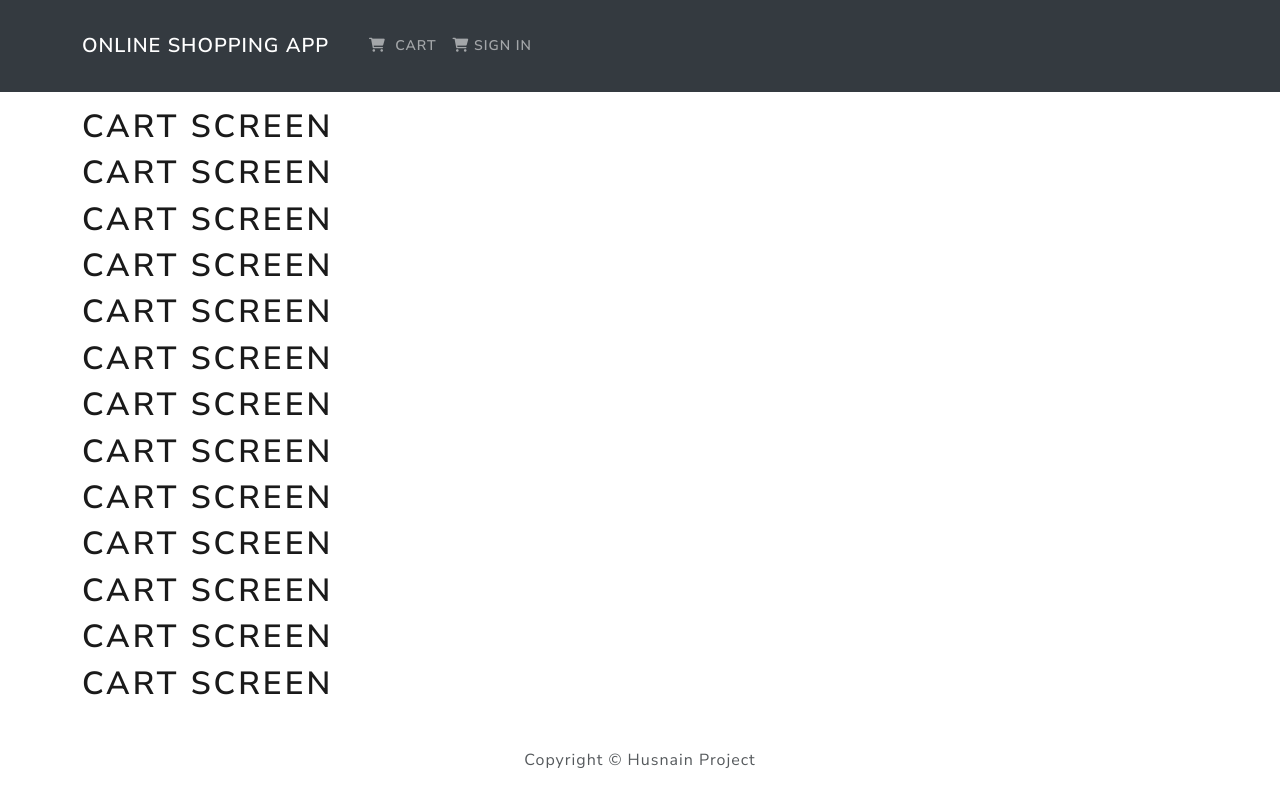
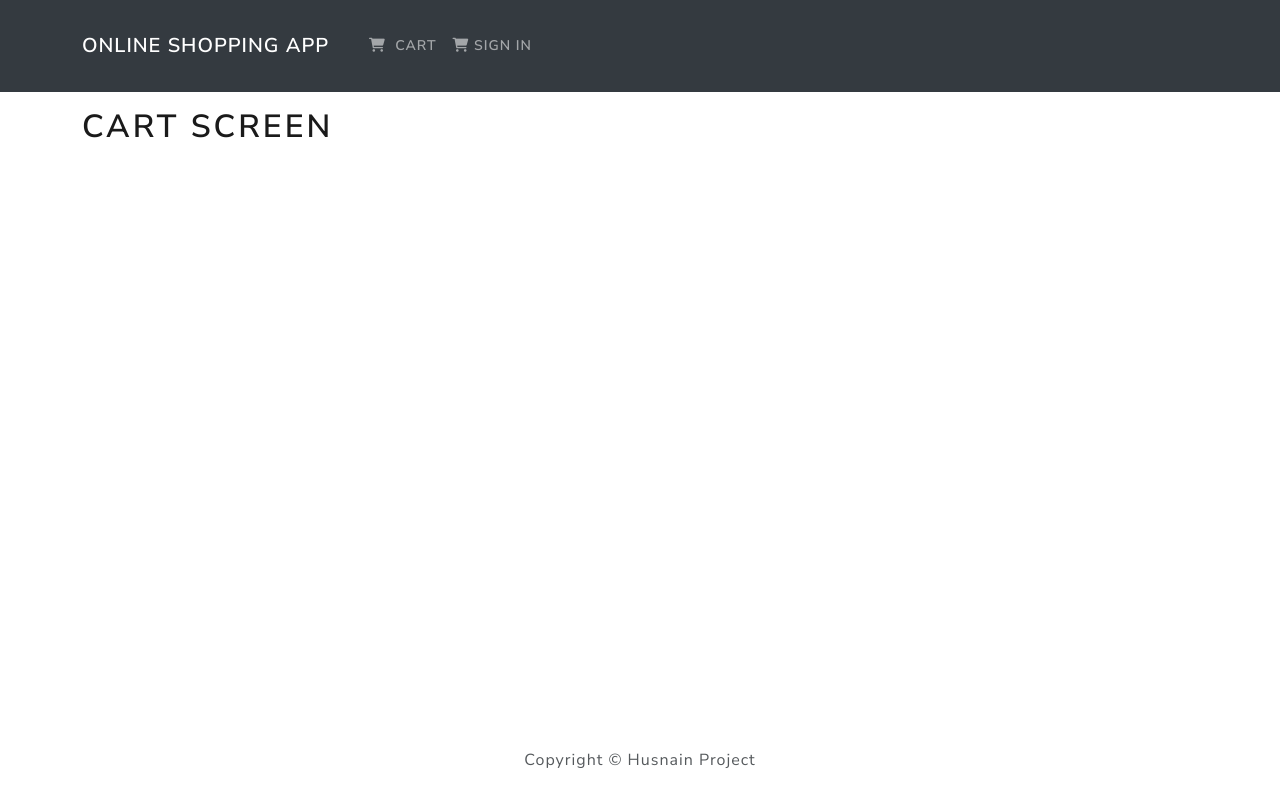
Before and after one commit to muhammadhusnainawan/ecommerce-app, a React (Create React App) app in the folder frontend/: page /cart/1 in a window 1280 px wide. Built offline with nearby package versions, Linux system fonts and the light colour scheme.

Commit message:
cart reducer

```diff
--- /dev/null
+++ b/frontend/src/redux/constants/cartConstants.js
@@ -0,0 +1,2 @@
+export const CART_ADD_ITEM = "CART_ADD_ITEM";
+export const CART_REMOVE_ITEM = "CART_REMOVE_ITEM";
--- a/frontend/src/screens/cartScreen/CartScreen.js
+++ b/frontend/src/screens/cartScreen/CartScreen.js
@@ -4,18 +4,6 @@ const CartScreen = () => {
   return (
     <div>
        <h1>Cart Screen</h1>
-       <h1>Cart Screen</h1>
-       <h1>Cart Screen</h1>
-       <h1>Cart Screen</h1>
-       <h1>Cart Screen</h1>
-       <h1>Cart Screen</h1>
-       <h1>Cart Screen</h1>
-       <h1>Cart Screen</h1>
-       <h1>Cart Screen</h1>
-       <h1>Cart Screen</h1>
-       <h1>Cart Screen</h1>
-       <h1>Cart Screen</h1>
-       <h1>Cart Screen</h1>
     </div>
   )
 }
--- a/frontend/src/screens/productDetails.js/ProductDetails.js
+++ b/frontend/src/screens/productDetails.js/ProductDetails.js
@@ -19,7 +19,7 @@ const ProductDetails = () => {
   const { id } = useParams();
   const navigate = useNavigate();
   const addToCartHandler = () => {
-     navigate(`/cart/${id}qty=${qty}`);
+     navigate(`/cart/${id}?qty=${qty}`);
   };
   const dispatch = useDispatch();
   const productDetails = useSelector((state) => state.productDetails);
```
Also changed, not shown: frontend/src/redux/actions/cartAction.js (added, +19 -0 lines), frontend/src/redux/reducers/cartReducer.js (added, +24 -0 lines).
